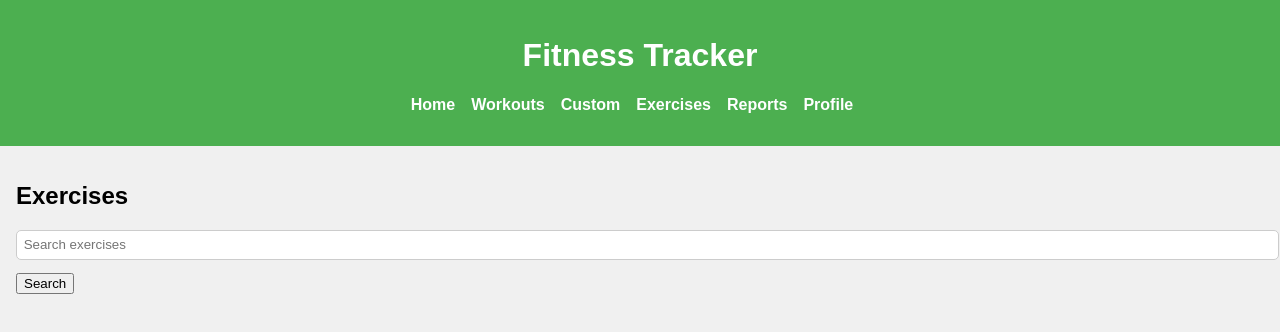
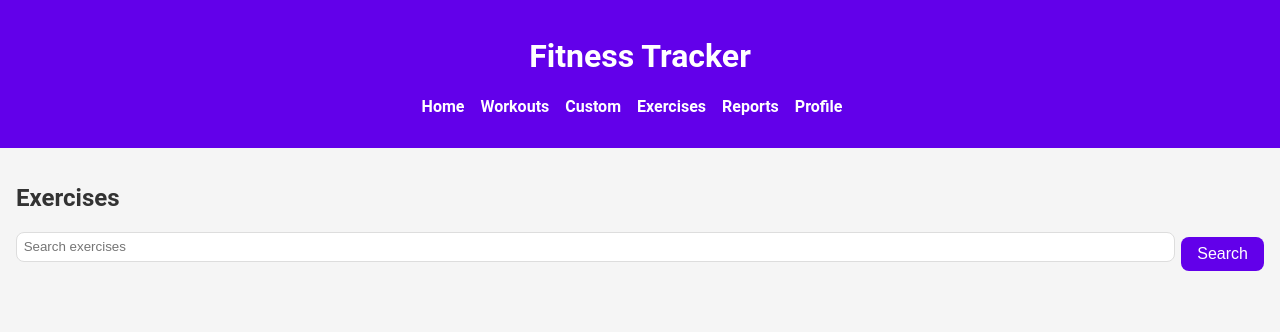
Before and after one commit to Caleb-Kiune/Fitness-Tracker, a React (Create React App) app: page /details in a window 1280 px wide. Shown: the top 332 px of the page. Built offline with nearby package versions, Linux system fonts and the light colour scheme.

Commit message:
Interface Updates

```diff
--- a/public/index.html
+++ b/public/index.html
@@ -24,7 +24,7 @@
       work correctly both with client-side routing and a non-root public URL.
       Learn how to configure a non-root public URL by running `npm run build`.
     -->
-    <title>React App</title>
+    <title>Fitness Tracker</title>
   </head>
   <body>
     <noscript>You need to enable JavaScript to run this app.</noscript>
--- a/src/App.css
+++ b/src/App.css
@@ -1,19 +1,21 @@
-/* App.css */
-
-/* CSS Variables */
 :root {
-  --primary-color: #4CAF50;
-  --secondary-color: #f9f9f9;
-  --font-family: Arial, sans-serif;
-  --button-hover-color: #45a049;
-  --border-radius: 5px;
-  --box-shadow: 0 2px 4px rgba(0, 0, 0, 0.1);
+  --primary-color: #6200ea; /* Bright purple */
+  --secondary-color: #03dac6; /* Bright teal */
+  --background-color: #f5f5f5; /* Light grey background */
+  --font-family: 'Roboto', sans-serif;
+  --button-hover-color: #3700b3; /* Darker purple for hover effect */
+  --text-color: #333; /* Dark text color */
+  --input-background: #fff; /* White input background */
+  --input-border: #ddd; /* Light grey input border */
+  --card-background: #fff; /* White card background */
+  --border-radius: 8px;
+  --box-shadow: 0 4px 6px rgba(0, 0, 0, 0.1);
 }
 
-/* Global Styles */
 body {
   font-family: var(--font-family);
-  background-color: #f0f0f0;
+  background-color: var(--background-color);
+  color: var(--text-color);
   margin: 0;
   padding: 0;
 }
@@ -46,7 +48,7 @@ nav ul li a {
 }
 
 form {
-  background-color: white;
+  background-color: var(--card-background);
   padding: 2em;
   border-radius: var(--border-radius);
   box-shadow: var(--box-shadow);
@@ -58,7 +60,8 @@ input[type="text"], input[type="number"] {
   width: 100%;
   padding: 0.5em;
   margin-bottom: 1em;
-  border: 1px solid #ccc;
+  background-color: var(--input-background);
+  border: 1px solid var(--input-border);
   border-radius: var(--border-radius);
 }
 
@@ -83,14 +86,13 @@ button[type="submit"]:hover {
 }
 
 .workouts li {
-  background-color: white;
+  background-color: var(--card-background);
   padding: 1em;
   margin-bottom: 1em;
   border-radius: var(--border-radius);
   box-shadow: var(--box-shadow);
 }
 
-/* Home Component Styles */
 .home {
   text-align: center;
   padding: 2em;
@@ -121,10 +123,9 @@ button[type="submit"]:hover {
   color: #555;
 }
 
-/* Workouts Component Styles */
 .workouts {
   padding: 1em;
-  background-color: var(--secondary-color);
+  background-color: var(--card-background);
   border-radius: var(--border-radius);
   box-shadow: var(--box-shadow);
   margin-bottom: 1em;
@@ -142,7 +143,7 @@ button[type="submit"]:hover {
 }
 
 .workout-card {
-  background-color: white;
+  background-color: var(--card-background);
   border-radius: var(--border-radius);
   box-shadow: var(--box-shadow);
   margin: 1em;
@@ -150,54 +151,65 @@ button[type="submit"]:hover {
   width: 200px;
   text-align: center;
   transition: transform 0.2s;
+  cursor: pointer;
 }
 
 .workout-card:hover {
   transform: scale(1.05);
 }
 
+.workout-card.completed {
+  background-color: #e0f7fa; /* Light teal for completed workouts */
+  border-left: 4px solid #03dac6;
+}
+
 .workout-card h3 {
   color: var(--primary-color);
 }
 
-.workout-card ul {
-  list-style: none;
-  padding: 0;
+.workout-card p {
+  margin: 0.5em 0;
 }
 
-.workout-card li {
-  padding: 0.5em 0;
-  border-bottom: 1px solid #eee;
+.workout-card input {
+  width: 100%;
+  padding: 0.2em;
+  background-color: var(--input-background);
+  border: 1px solid var(--input-border);
+  border-radius: var(--border-radius);
 }
 
-.workout-card li:last-child {
-  border-bottom: none;
+.checkmark {
+  color: #03dac6;
+  font-size: 1.5em;
 }
 
-/* Custom Workouts Form Styles */
-.custom-workouts-form {
-  background-color: white;
-  padding: 2em;
+.exercise-details {
+  background-color: var(--card-background);
+  padding: 1em;
   border-radius: var(--border-radius);
   box-shadow: var(--box-shadow);
-  max-width: 400px;
-  margin: 2em auto;
+  margin-top: 1em;
   text-align: center;
 }
 
-.custom-workouts-form h2 {
-  color: var(--primary-color);
+.search-form {
+  display: flex;
+  align-items: center;
+  justify-content: center;
+  margin-bottom: 1em;
 }
 
-.custom-workouts-form input, .custom-workouts-form select {
-  width: 100%;
+.search-input {
+  width: 70%;
   padding: 0.5em;
-  margin-bottom: 1em;
-  border: 1px solid #ccc;
+  margin-right: 0.5em;
+  background-color: var(--input-background);
+  border: 1px solid var(--input-border);
   border-radius: var(--border-radius);
 }
 
-.custom-workouts-form button {
+.search-button {
   background-color: var(--primary-color);
   color: white;
   padding: 0.5em 1em;
@@ -208,70 +220,41 @@ button[type="submit"]:hover {
   transition: background-color 0.3s;
 }
 
-.custom-workouts-form button:hover {
+.search-button:hover {
   background-color: var(--button-hover-color);
 }
 
-.custom-workouts-form .error {
-  color: red;
-  margin-bottom: 1em;
+.exercise-list {
+  margin-top: 1em;
 }
 
-/* Profile Component Styles */
-.profile {
-  background-color: white;
-  padding: 2em;
+.exercise-item {
+  background-color: var(--card-background);
+  padding: 1em;
+  margin: 0.5em 0;
   border-radius: var(--border-radius);
   box-shadow: var(--box-shadow);
-  max-width: 400px;
-  margin: 2em auto;
-  text-align: center;
+  cursor: pointer;
+  transition: transform 0.2s;
 }
 
-.profile h2 {
-  color: var(--primary-color);
+.exercise-item:hover {
+  transform: scale(1.05);
 }
 
-.profile img {
-  border-radius: 50%;
-  margin-bottom: 1em;
+.exercise-item p {
+  margin: 0;
 }
 
-.profile p {
-  margin: 0.5em 0;
+.exercise-item a {
+  margin-left: 10px;
+  color: var(--primary-color);
+  text-decoration: none;
 }
 
-.profile-edit-card {
-  background-color: var(--secondary-color);
-  padding: 1em;
-  border-radius: var(--border-radius);
-  box-shadow: var(--box-shadow);
-  margin-bottom: 1em;
+.exercise-item a:hover {
+  text-decoration: underline;
 }
-
-.profile-edit-card input {
-  width: 100%;
-  padding: 0.5em;
-  margin-bottom: 1em;
-  border: 1px solid #ccc;
-  border-radius: var(--border-radius);
-}
-
-.profile button {
-  background-color: var(--primary-color);
-  color: white;
-  padding: 0.5em 1em;
-  border: none;
-  border-radius: var(--border-radius);
-  cursor: pointer;
-  font-size: 1em;
-  transition: background-color 0.3s;
-}
-
-.profile button:hover {
-  background-color: var(--button-hover-color);
-}
-
 
 @media (max-width: 768px) {
   .workout-cards {
@@ -284,3 +267,16 @@ button[type="submit"]:hover {
     margin-bottom: 1em;
   }
 }
+
+.profile {
+  background-color: var(--card-background);
+  padding: 2em;
+  border-radius: var(--border-radius);
+  box-shadow: var(--box-shadow);
+  max-width: 400px;
+  margin: 2em auto;
+  text-align: center;
+  display: flex;
+  flex-direction: column;
+  align-items: center;
+}
--- a/src/Components/Details.js
+++ b/src/Components/Details.js
@@ -1,28 +1,55 @@
 import React, { useState } from 'react';
+import '../App.css'; // Ensure the correct relative path to App.css
 
 function Details() {
   const [searchTerm, setSearchTerm] = useState('');
+  const [exercises, setExercises] = useState([]);
+  const [isLoading, setIsLoading] = useState(false);
 
   const handleSearchChange = (event) => {
     setSearchTerm(event.target.value);
   };
 
   const handleSearch = () => {
-
-    console.log('Searching for:', searchTerm);
+    setIsLoading(true);
+    fetch(`https://api.algobook.info/v1/gym/exercises/${searchTerm}`)
+      .then(response => response.json())
+      .then(data => {
+        setExercises(data);
+        setIsLoading(false);
+      })
+      .catch(error => {
+        console.error('Error fetching data:', error);
+        setIsLoading(false);
+      });
   };
 
   return (
     <div>
       <h2>Exercises</h2>
+      <div className="search-form">
+        <input
+          type="text"
+          value={searchTerm}
+          onChange={handleSearchChange}
+          placeholder="Search exercises"
+          className="search-input"
+        />
+        <button onClick={handleSearch} className="search-button">Search</button>
+      </div>
 
-      <input
-        type="text"
-        value={searchTerm}
-        onChange={handleSearchChange}
-        placeholder="Search exercises"
-      />
-      <button onClick={handleSearch}>Search</button>
+      {isLoading && <p>Loading...</p>}
+
+      <div className="exercise-list">
+        {exercises.map((exercise, index) => (
+          <div key={index} className="exercise-item">
+            <p>
+              {exercise.name} - {exercise.muscle}
+              <a href={exercise.infoLink} target="_blank" rel="noopener noreferrer">Details</a>
+            </p>
+          </div>
+        ))}
+      </div>
     </div>
   );
 }
--- a/src/Components/Profile.js
+++ b/src/Components/Profile.js
@@ -96,13 +96,6 @@ function Profile() {
             onChange={handleChange}
           />
           <input
-            type="email"
-            name="email"
-            placeholder="Email"
-            value={updatedUser.email}
-            onChange={handleChange}
-          />
-          <input
             type="file"
             accept="image/*"
             onChange={handleFileChange}
@@ -117,7 +110,6 @@ function Profile() {
           <p>Current Weight: {user.currentWeight} kg</p>
           <p>Target Weight: {user.targetWeight} kg</p>
           <p>Height: {user.height} cm</p>
-          <p>Email: {user.email}</p>
           <button onClick={handleEdit}>Edit Profile</button>
         </div>
       )}
```
Also changed, not shown: src/Components/Workouts.js (+37 -20 lines).
